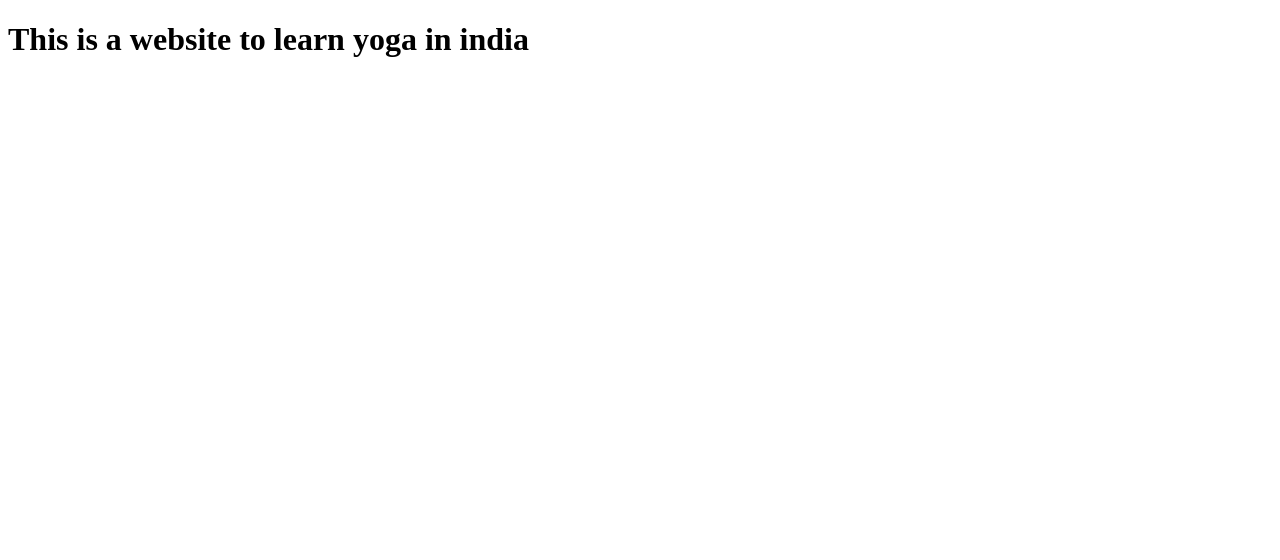
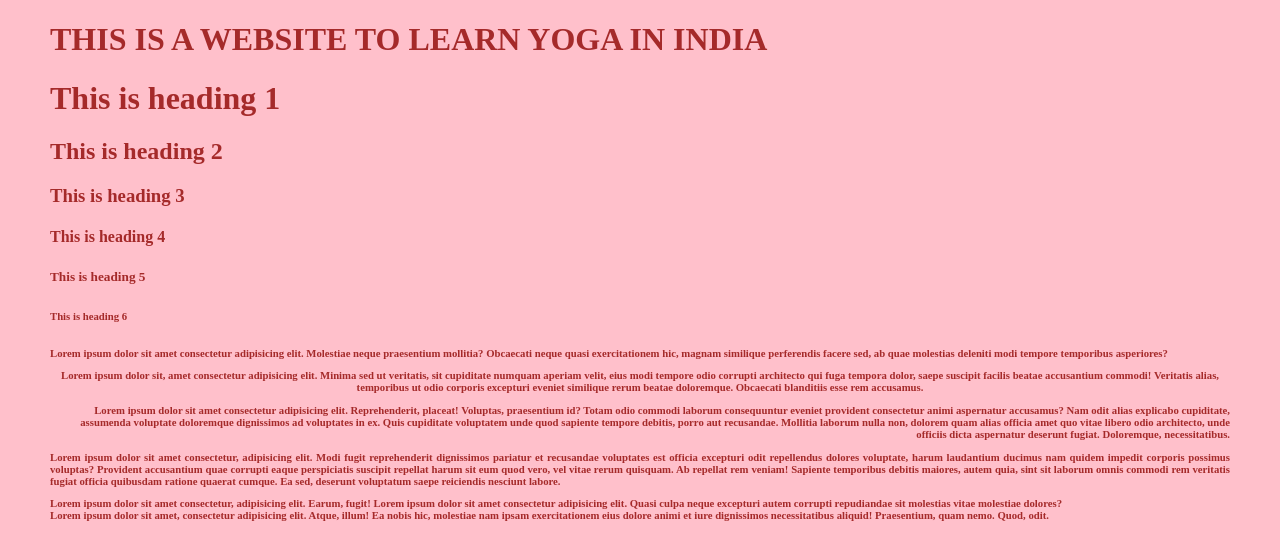
Before and after one commit to Anku2611/yoga, a plain HTML site: page index.html in a window 1280 px wide. Drawn offline with Linux system fonts and the light colour scheme.

Commit message:
Add files via upload

```diff
--- a/index.html
+++ b/index.html
@@ -3,10 +3,27 @@
 <head>
     <meta charset="UTF-8">
     <meta http-equiv="X-UA-Compatible" content="IE=edge">
-    <meta name="viewport" content="width=>, initial-scale=1.0">
-    <title>Yoga in india</title>
+    <meta name="viewport" content="width=device-width, initial-scale=1.0">
+    <link rel="icon" type="image/x-icon" href="/images/logoicon.png">
+    <title>Learning Yoga</title>
 </head>
-<body>
-    <h1>This is a website to learn yoga in india<h1>
+<body leftmargin="50", bgcolor="pink", text="brown">
+    <h1>THIS IS A WEBSITE TO LEARN YOGA IN INDIA<h1>
+        <h1>This is heading 1<h1>
+        <h2>This is heading 2<h2>
+        <h3>This is heading 3<h3>
+        <h4>This is heading 4<h4>
+        <h5>This is heading 5<h5>
+        <h6>This is heading 6<h6>
+
+        <p >Lorem ipsum dolor sit amet consectetur adipisicing elit. Molestiae neque praesentium mollitia? Obcaecati neque quasi exercitationem hic, magnam similique perferendis facere sed, ab quae molestias deleniti modi tempore temporibus asperiores?
+        </p>
+        <p align="center">Lorem ipsum dolor sit, amet consectetur adipisicing elit. Minima sed ut veritatis, sit cupiditate numquam aperiam velit, eius modi tempore odio corrupti architecto qui fuga tempora dolor, saepe suscipit facilis beatae accusantium commodi! Veritatis alias, temporibus ut odio corporis excepturi eveniet similique rerum beatae doloremque. Obcaecati blanditiis esse rem accusamus.</p>
+        <p align="right">Lorem ipsum dolor sit amet consectetur adipisicing elit. Reprehenderit, placeat! Voluptas, praesentium id? Totam odio commodi laborum consequuntur eveniet provident consectetur animi aspernatur accusamus? Nam odit alias explicabo cupiditate, assumenda voluptate doloremque dignissimos ad voluptates in ex. Quis cupiditate voluptatem unde quod sapiente tempore debitis, porro aut recusandae. Mollitia laborum nulla non, dolorem quam alias officia amet quo vitae libero odio architecto, unde officiis dicta aspernatur deserunt fugiat. Doloremque, necessitatibus.</p>
+        <p align="justify">Lorem ipsum dolor sit amet consectetur, adipisicing elit. Modi fugit reprehenderit dignissimos pariatur et recusandae voluptates est officia excepturi odit repellendus dolores voluptate, harum laudantium ducimus nam quidem impedit corporis possimus voluptas? Provident accusantium quae corrupti eaque perspiciatis suscipit repellat harum sit eum quod vero, vel vitae rerum quisquam. Ab repellat rem veniam! Sapiente temporibus debitis maiores, autem quia, sint sit laborum omnis commodi rem veritatis fugiat officia quibusdam ratione quaerat cumque. Ea sed, deserunt voluptatum saepe reiciendis nesciunt labore.</p>
+
+        Lorem ipsum dolor sit amet consectetur, adipisicing elit. Earum, fugit!
+        Lorem ipsum dolor sit amet consectetur adipisicing elit. Quasi culpa neque excepturi autem corrupti repudiandae sit molestias vitae molestiae dolores?<br>
+        Lorem ipsum dolor sit amet, consectetur adipisicing elit. Atque, illum! Ea nobis hic, molestiae nam ipsam exercitationem eius dolore animi et iure dignissimos necessitatibus aliquid! Praesentium, quam nemo. Quod, odit.<br>
 </body>
 </html>
```
Also changed, not shown: logoicon.png (added).
